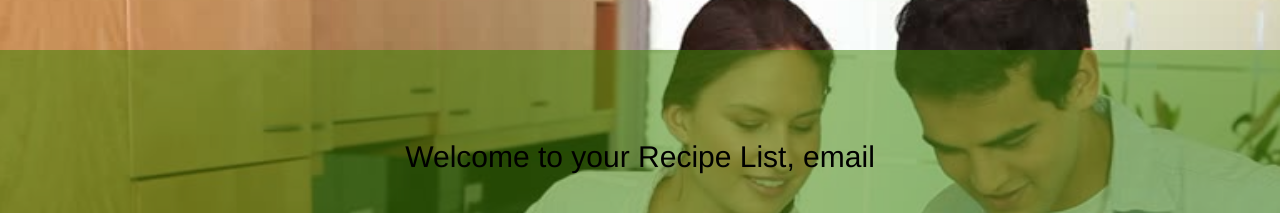
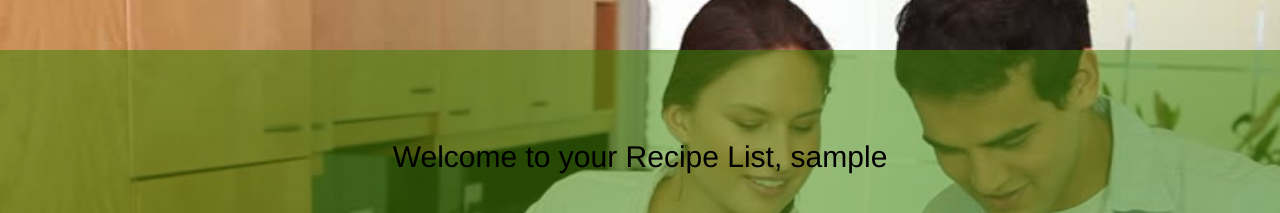
Before and after one commit to ThubiMaina/yummy-recipe, a Flask app: page /display in a window 1280 px wide. Shown: the part 52-265 px from the top of the page. Run offline with Flask 2, Linux system fonts and the light colour scheme; the visitor is signed in with stand-in values (Sample User, id 1); parts of the project's set-up code (start-up, migrations or seed data) failed here and were passed over; some libraries are stand-ins or nearby versions.

Commit message:
[UPDATE] alert

```diff
--- a/app/templates/display.html
+++ b/app/templates/display.html
@@ -46,7 +46,7 @@
 
     <section>
 
-     <center style="margin-top: 10px; padding: 30px"><h2 style="color: #000000">Welcome to your Recipe List, {{'email'}}</h2><br><h4 style="color: #000000">
+     <center style="margin-top: 10px; padding: 30px"><h2 style="color: #000000">Welcome to your Recipe List, {{ session['user'] }}</h2><br><h4 style="color: #000000">
      {{data}}
    <table class="table table-hover">
       <thead>
```
